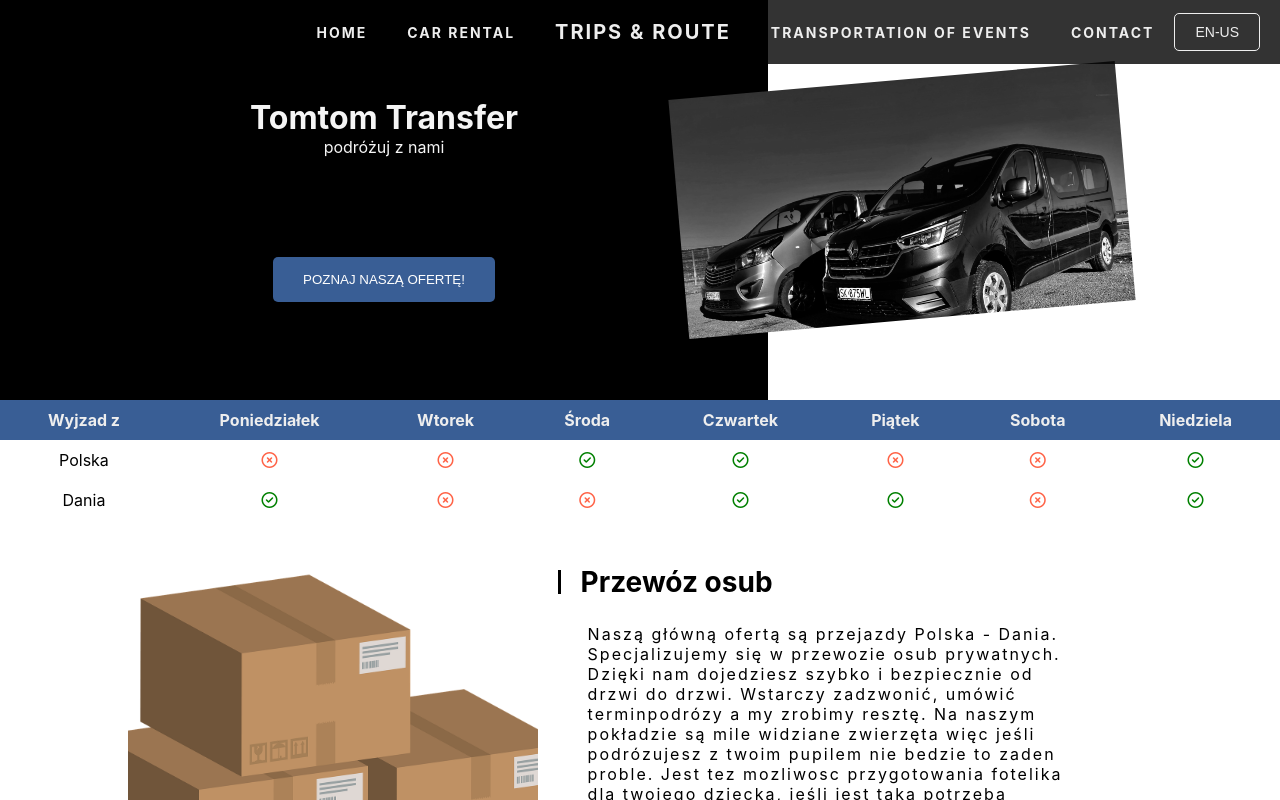
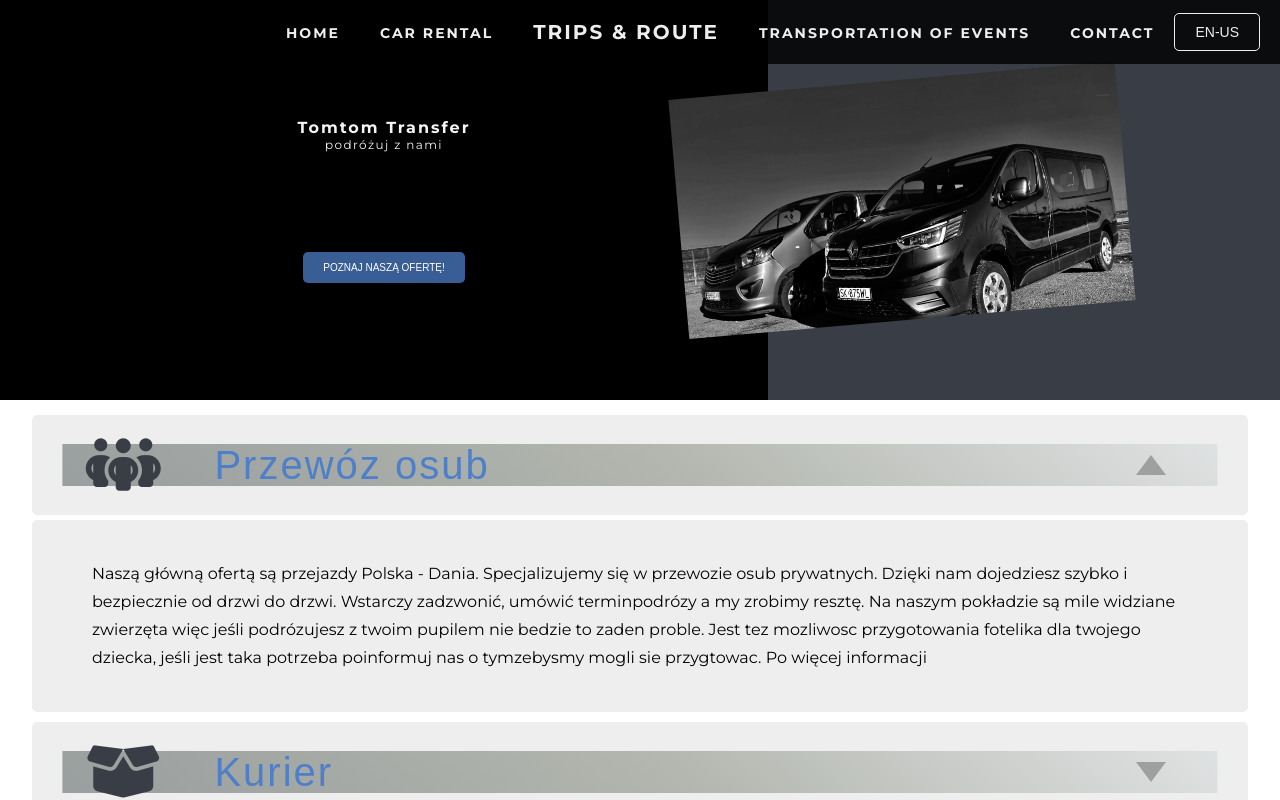
Before and after one commit to PatrykRoskosz/tomtom_transfer, a React (Create React App) app: page /routes in a window 1280 px wide. Shown: the top 800 px of the page. Built offline with nearby package versions, Linux system fonts and the light colour scheme.

Commit message:
creating an accordion component

```diff
--- a/package.json
+++ b/package.json
@@ -10,12 +10,14 @@
     "@types/node": "^16.18.12",
     "@types/react": "^18.0.28",
     "@types/react-dom": "^18.0.11",
+    "@types/react-transition-group": "^4.4.5",
     "i18next-browser-languagedetector": "^7.0.1",
     "react": "^18.2.0",
     "react-dom": "^18.2.0",
     "react-i18next": "^12.2.0",
     "react-router-dom": "^6.8.1",
     "react-scripts": "5.0.1",
+    "react-transition-group": "^4.4.5",
     "sass": "^1.58.3",
     "typescript": "^4.9.5",
     "web-vitals": "^2.1.4"
--- a/public/index.html
+++ b/public/index.html
@@ -7,8 +7,7 @@
 		<meta name="theme-color" content="#000000" />
 		<meta
 			name="description"
-      content="Web site created using create-react-app"
-    />
+			content="Web site created using create-react-app" />
 		<link rel="apple-touch-icon" href="%PUBLIC_URL%/logo192.png" />
 		<!--
       manifest.json provides metadata used when your web app is installed on a
@@ -25,7 +24,14 @@
       Learn how to configure a non-root public URL by running `npm run build`.
     -->
 		<title>TomTom Transfer</title>
-    <script src="https://kit.fontawesome.com/4a41826a60.js" crossorigin="anonymous"></script>
+		<link rel="preconnect" href="https://fonts.googleapis.com" />
+		<link rel="preconnect" href="https://fonts.gstatic.com" crossorigin />
+		<link
+			href="https://fonts.googleapis.com/css2?family=Lato:wght@400;700&family=Montserrat:wght@300;400;700&display=swap"
+			rel="stylesheet" />
+		<script
+			src="https://kit.fontawesome.com/4a41826a60.js"
+			crossorigin="anonymous"></script>
 	</head>
 	<body>
 		<noscript>You need to enable JavaScript to run this app.</noscript>
--- a/src/App.scss
+++ b/src/App.scss
@@ -9,6 +9,8 @@
 	background-color: colors.$white;
 	color: colors.$black;
 	z-index: 0;
+	font-family: "Lato", sans-serif;
+	font-family: "Montserrat", sans-serif;
 	// overflow: hidden;
 	// min-height: 100%;
 }
--- /dev/null
+++ b/src/components/collapsible/Accordion.scss
@@ -0,0 +1,153 @@
+@use "src/styles/colors";
+@use "src/styles/vars";
+
+.accordion-list {
+	padding: 10px 0;
+	width: 100%;
+	display: flex;
+	flex-direction: column;
+	align-items: center;
+
+
+	li {
+		width: 100%;
+		list-style: none;
+		@media screen and (min-width: map-get(vars.$breakpoints, "medium")) {
+			width: 95%;
+		}
+
+		.accordion-title {
+			position: relative;
+			display: flex;
+			align-items: center;
+			width: 100%;
+			margin: 5px 0;
+			padding: 20px 0;
+			border-radius: 0;
+			border: none;
+			background-color: colors.$light;
+			// background: none;
+			transition: all 0.3s ease-out;
+			cursor: pointer;
+			z-index: 10;
+			@media screen and (min-width: map-get(vars.$breakpoints, "medium")) {
+				border-radius: 5px;
+			}
+
+
+			.accordion-title-bg{
+				position: absolute;
+				top: 50%;
+				left: 50%;
+				width: 95%;
+				height: 30%;
+				transform: translate(-50%, -50%);
+				background: linear-gradient(39deg, rgba(124,131,131,0.7399334733893557) 0%, rgba(178,182,174,1) 52%, rgba(223,226,226,1) 100%);
+				z-index: 0;
+				@media screen and (min-width: map-get(vars.$breakpoints, "medium")) {
+					height: 42%;
+				}
+			}
+
+			.accordion-title-img {
+				display: flex;
+				align-items: center;
+				justify-content: center;
+				width: 25%;
+				height: 100%;
+				z-index: 1;
+
+				@media screen and (min-width: map-get(vars.$breakpoints, "medium")) {
+					width: 15%;
+				}
+
+				i {
+					color: colors.$grey;
+					font-size: 40px;
+					@media screen and (min-width: map-get(vars.$breakpoints, "medium")) {
+						font-size: 60px;
+					}
+				}
+			}
+			h2 {
+				width: 70%;
+				display: flex;
+				align-items: center;
+				font-weight: 400;
+				font-size: 22px;
+				letter-spacing: 2px;
+				color: colors.$primary-200;
+				z-index: 1;
+
+				@media screen and (min-width: map-get(vars.$breakpoints, "medium")) {
+					font-size: 40px;
+				}
+			}
+			.arrow-wrapper {
+				width: 20%;
+				height: 80%;
+				display: flex;
+				align-items: center;
+				justify-content: center;
+				border-radius: 5px;
+				z-index: 1;
+				@media screen and (min-width: map-get(vars.$breakpoints, "medium")) {
+					width: 14%;
+				}
+
+				.arrow-up {
+					border-left: 10px solid transparent;
+					border-right: 10px solid transparent;
+					border-bottom: 15px solid colors.$light-200;
+					transition: all 0.2s ease-out;
+
+					@media screen and (min-width: map-get(vars.$breakpoints, "medium")) {
+						border-left: 15px solid transparent;
+					border-right: 15px solid transparent;
+					border-bottom: 20px solid colors.$light-200;
+					}
+				}
+
+				.arrow-down {
+					transform: rotate(-180deg);
+				}
+			}
+		}
+		.accordion-description {
+			position: static;
+			max-height: 0;
+			padding: 0 0;
+			margin: 0 0;
+			display: flex;
+			align-items: center;
+			justify-content: center;
+			border-radius: 5px;
+			background-color: colors.$light;
+			text-align: left;
+			font-size: 12px;
+			line-height: 28px;
+			transition: all 0.3s ease-out;
+
+			@media screen and (min-width: map-get(vars.$breakpoints, "medium")) {
+				font-size: 16px;
+			}
+		}
+
+		.accordion-description-show {
+			max-height: 9999px;
+			margin: 5px 0;
+			padding: 15px 25px;
+			opacity: 1;
+			transform: translateY(0), scaleY(1);
+
+			@media screen and (min-width: map-get(vars.$breakpoints, "medium")) {
+				padding: 40px 60px;
+			}
+		}
+		.accordion-description-hidden {
+			max-height: 0;
+			opacity: 0;
+			transform: translateY(-100%), scaleY(0);
+		}
+	}
+}
--- /dev/null
+++ b/src/components/collapsible/Accordion.tsx
@@ -0,0 +1,40 @@
+import { useState } from "react";
+import { AccordionItemType } from "./AccordionItem";
+import AccordionItem from "./AccordionItem";
+
+import "./Accordion.scss";
+
+interface AccordionType {
+	items: AccordionItemType[];
+}
+
+const Accordion = (props: AccordionType) => {
+	const { items } = props;
+	const [selected, setSelected] = useState<null | number>(1);
+
+	const showHandler = (el: number) => {
+		if (selected == el) {
+			return setSelected(null);
+		}
+
+		setSelected(el);
+	};
+
+	return (
+		<ul className='accordion-list'>
+			{items.map(item => (
+				<AccordionItem
+					key={item.id}
+					id={item.id}
+					title={item.title}
+					description={item.description}
+					iconClassName={item.iconClassName}
+					click={showHandler}
+					show={selected}
+				/>
+			))}
+		</ul>
+	);
+};
+
+export default Accordion;
--- /dev/null
+++ b/src/components/collapsible/AccordionItem.tsx
@@ -0,0 +1,57 @@
+import { useState, useEffect } from "react";
+import { Transition } from "react-transition-group";
+
+export interface AccordionItemType {
+	id: number;
+	title: string;
+	description: string;
+	iconClassName: string;
+	show: boolean;
+
+}
+export interface AccordionItemTypeWidthClick {
+	id: number;
+	title: string;
+	description: string;
+	iconClassName: string;
+	show: null | number;
+	click: (el: number)=> void;
+}
+
+
+const AccordionItem = (props: AccordionItemTypeWidthClick ) => {
+	const { id, title, description, iconClassName, click,show} = props;
+
+	const [isOpen, setIsOpen] = useState(false);
+
+
+	const isOpenHandler = (e: React.SyntheticEvent<EventTarget>) => {
+		e.stopPropagation()
+		click(id)
+
+		// setIsOpen(!isOpen);
+	};
+
+	const arrowClasses = show == id ? "arrow-up" : "arrow-up arrow-down";
+	const descriptionClasses = [
+		"accordion-description",
+		show == id  ? "accordion-description-show" : "accordion-description-hidden",
+	];
+
+	return (
+		<li key={id} >
+			<button className='accordion-title' type="button" onClick={isOpenHandler}>
+				<div className='accordion-title-img'>
+					<i className={iconClassName}></i>
+				</div>
+				<div className="accordion-title-bg"></div>
+				<h2>{title}</h2>
+				<div className='arrow-wrapper'>
+					<div className={arrowClasses}></div>
+				</div>
+			</button>
+			<div className={descriptionClasses.join(" ")}>{description}</div>
+		</li>
+	);
+};
+export default AccordionItem;
--- a/src/components/header/Header.scss
+++ b/src/components/header/Header.scss
@@ -1,3 +1,6 @@
+@use'src/styles/colors';
+@use'src/styles/vars';
+
 .header {
 	display: flex;
 	flex-direction: row;
@@ -20,15 +23,34 @@
 		z-index: 2;
 
 		h1 {
+            font-size: 16px;
+            font-weight: bold;
+            letter-spacing: 2px;
 			transition: all 0.3s .3s ease-in;
+
+            @media screen and (min-width: map-get(vars.$breakpoints, "medium")) {
+
+			}
 		}
 		p {
+            font-size: 12px;
+            letter-spacing: 1.4px;
 			transition: all 0.3s ease-in;
+            z-index: 9;
+            @media screen and (min-width: map-get(vars.$breakpoints, "medium")) {
+
+			}
 		}
 
 		button {
-			margin-top: 100px;
+			margin-top: 30px;
+            padding: 10px 20px;
+            font-size: 10px;
 			transition: all 0.5s 1.4s ease-in;
+
+            @media screen and (min-width: map-get(vars.$breakpoints, "medium")) {
+                margin-top: 100px;
+			}
 		}
 	}
 
@@ -36,19 +58,23 @@
 		position: relative;
 		width: 40%;
 		height: 100%;
+		background: colors.$grey;
 
 		img {
 			position: absolute;
 			top: 50%;
-			right: 30%;
+			right: 10%;
 			height: 30vh;
-			width: 35vw;
+			width: 40vw;
 			filter: grayscale(100%);
-			// transform: translateY(-50%) rotate(0) translateX(0);
 			object-fit: cover;
 			object-position: center;
 			transition: all 0.5s .9s ease-in;
 			z-index: 999;
+            @media screen and (min-width: map-get(vars.$breakpoints, "medium")) {
+                right: 30%;
+                width: 35vw;
+			}
 		}
 	}
 }
--- a/src/components/index.ts
+++ b/src/components/index.ts
@@ -8,8 +8,10 @@
 import CartTop from "./carts/CartTop";
 import Navigation from "./navigation/Navigation";
 import ServicesList from "./sections/servicesList/ServicesList";
+import Accordion from "./collapsible/Accordion";
 
 const Components = {
+	Accordion,
 	Header,
 	Footer,
 	ArticleAndPhoto,
--- a/src/pages/routesPage/RoutesPage.tsx
+++ b/src/pages/routesPage/RoutesPage.tsx
@@ -4,6 +4,33 @@
 import team from "../../images/cartTopPicture/team.png";
 
 import "./RoutesPage.scss";
+
+const ofertss = [
+	{
+		id: 1,
+		title: "Przewóz osub",
+		description:
+			"Naszą główną ofertą są przejazdy Polska - Dania. Specjalizujemy się w przewozie osub prywatnych. Dzięki nam dojedziesz szybko i bezpiecznie od drzwi do drzwi. Wstarczy zadzwonić, umówić terminpodrózy a my zrobimy resztę. Na naszym pokładzie są mile widziane zwierzęta więc jeśli podrózujesz z twoim pupilem nie bedzie to zaden proble. Jest tez mozliwosc przygotowania fotelika dla twojego dziecka, jeśli jest taka potrzeba poinformuj nas o tymzebysmy mogli sie przygtowac. Po więcej informacji",
+		iconClassName: "fa-solid fa-people-group",
+		show: false,
+	},
+	{
+		id: 2,
+		title: "Kurier",
+		description:
+			"Świadczymy równiesz usługi kurjerskie Polska - Copenhaga. Jeśli chcesz wysłać paczke sprawdź naszą trasę ponizej jesli towja lokalizacja jest po drodze",
+		iconClassName: "fa-solid fa-box-open",
+		show: false,
+	},
+	{
+		id: 3,
+		title: "Oferta dla Firm",
+		description:
+			"W naszej ofercie mamy takeze coś dla firm. Jeśli szukasz transportu dla twojego zespołu to bardzo dobrze trafiłeś. Moe to być jedno razywy przejzad lub stała współpraca. by ustalić szczegóły",
+		iconClassName: "fa-solid fa-business-time",
+		show: false,
+	},
+];
 
 const oferss = [
 	{
@@ -38,6 +65,7 @@
 const RoutesPage = () => {
 	return (
 		<section className='routes-section'>
+			<Components.Accordion items={ofertss} />
 			<table>
 				<thead>
 					<th>Wyjzad z</th>
```
Also changed, not shown: 1 other file (tests, documents, lock files or other folders). Lines whose indentation alone changed are shown as unchanged.
